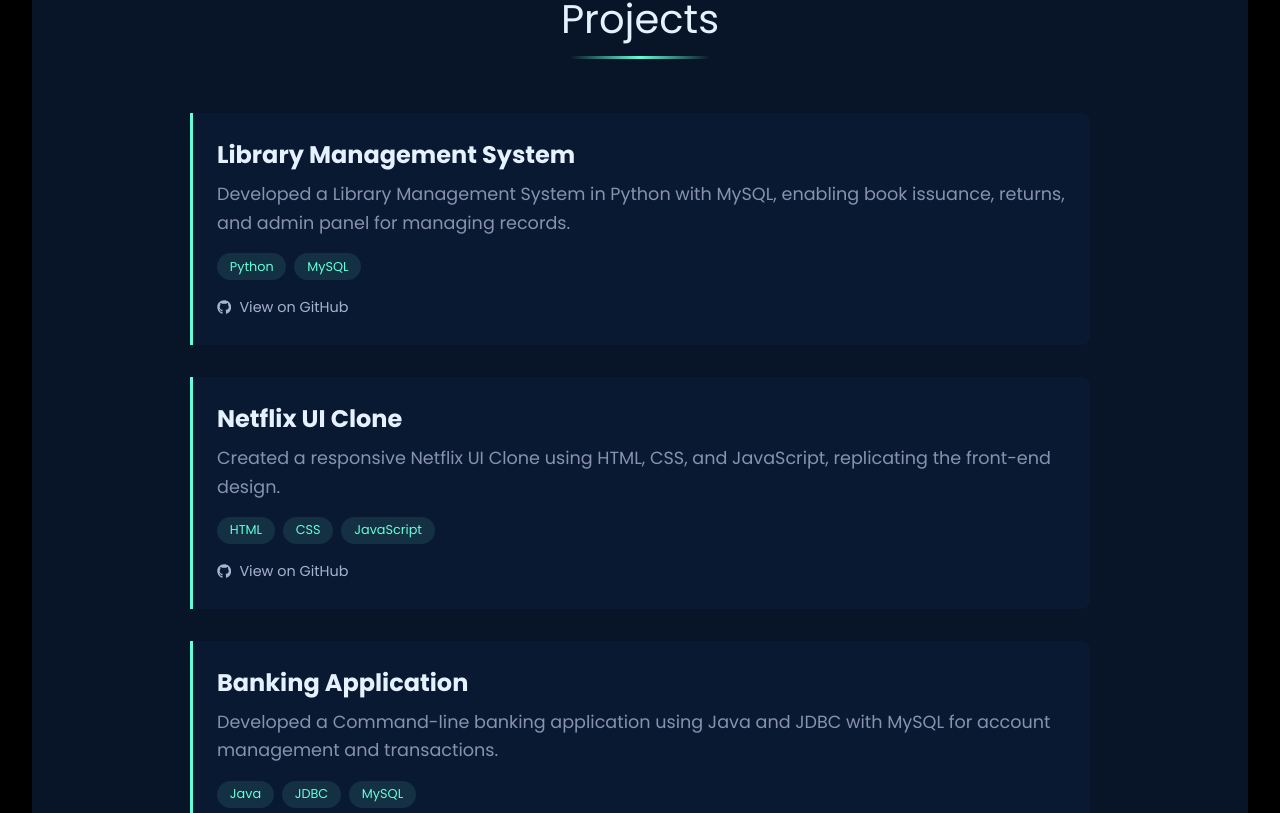
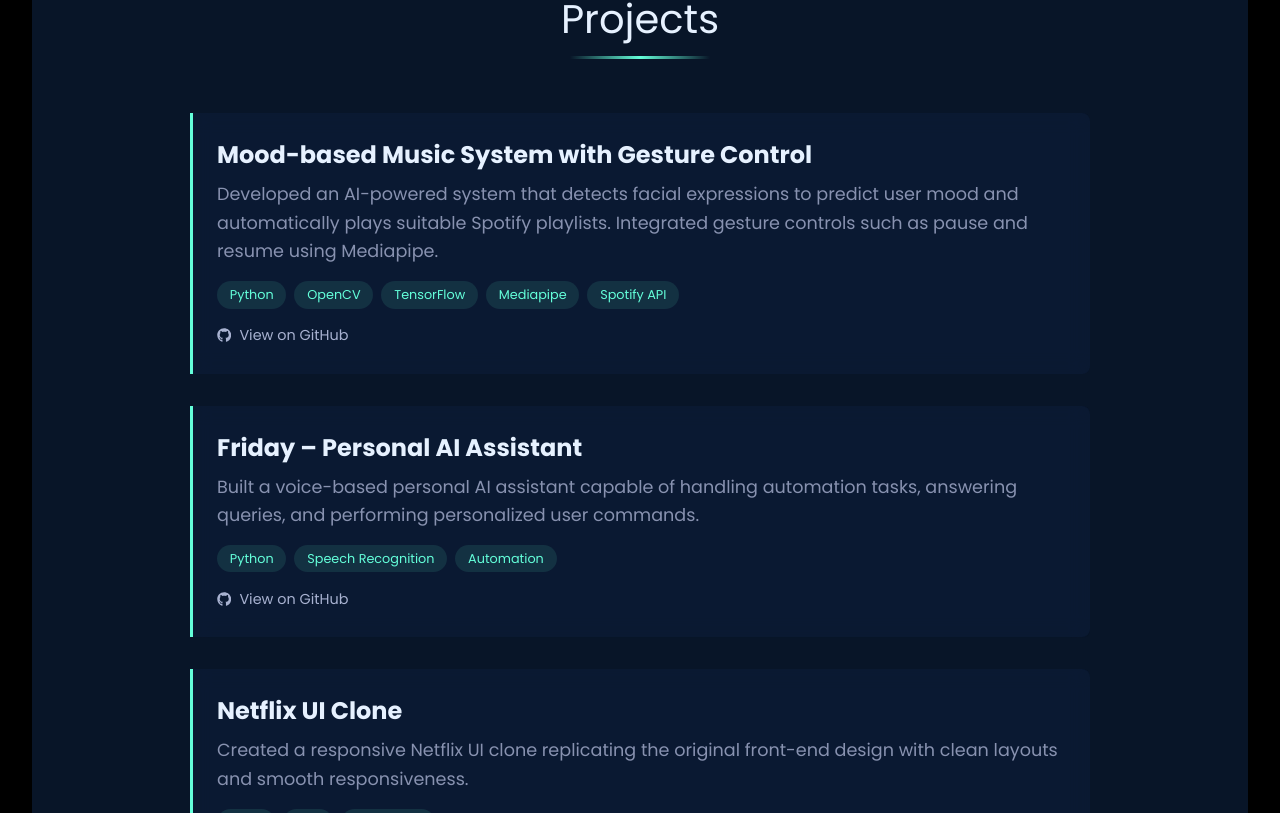
Before and after one commit to kumarsinharitesh/portfolio, a React (Create React App) app: page / in a window 1280 px wide. Shown: the part 3827-4640 px from the top of the page. Built offline with nearby package versions, Linux system fonts and the light colour scheme.

Commit message:
Update project list in Experience component

```diff
--- a/src/components/Experience.js
+++ b/src/components/Experience.js
@@ -6,24 +6,35 @@
 const Experience = () => {
  const projects = [
   {
-      title: "Library Management System",
-      description: "Developed a Library Management System in Python with MySQL, enabling book issuance, returns, and admin panel for managing records.",
-      techStack: ["Python", "MySQL"],
-      link: "https://github.com/kumarsinharitesh/Library-Management-System"
+    title: "Mood-based Music System with Gesture Control",
+    description:
+      "Developed an AI-powered system that detects facial expressions to predict user mood and automatically plays suitable Spotify playlists. Integrated gesture controls such as pause and resume using Mediapipe.",
+    techStack: ["Python", "OpenCV", "TensorFlow", "Mediapipe", "Spotify API"],
+    link: "https://github.com/kumarsinharitesh/Mood-Based-Music-Player-with-Gesture-Control"
+  },
+  {
+    title: "Friday – Personal AI Assistant",
+    description:
+      "Built a voice-based personal AI assistant capable of handling automation tasks, answering queries, and performing personalized user commands.",
+    techStack: ["Python", "Speech Recognition", "Automation"],
+    link: "https://github.com/kumarsinharitesh/Friday-Assistant"
   },
   {
     title: "Netflix UI Clone",
-      description: "Created a responsive Netflix UI Clone using HTML, CSS, and JavaScript, replicating the front-end design.",
+    description:
+      "Created a responsive Netflix UI clone replicating the original front-end design with clean layouts and smooth responsiveness.",
     techStack: ["HTML", "CSS", "JavaScript"],
     link: "https://github.com/kumarsinharitesh/Netflix-UI-Clone"
   },
   {
-      title: "Banking Application",
-      description: "Developed a Command-line banking application using Java and JDBC with MySQL for account management and transactions.",
-      techStack: ["Java", "JDBC", "MySQL"],
-      link: "https://github.com/kumarsinharitesh/Banking-Application"
+    title: "Library Management System",
+    description:
+      "Developed a Python–MySQL based Library Management System enabling book issue/return functionality along with an admin panel for record management.",
+    techStack: ["Python", "MySQL"],
+    link: "https://github.com/kumarsinharitesh/Library-Management-System"
   }
 ];
+
 
   return (
     <section id="experience" className="experience">
```
Lines whose indentation alone changed are shown as unchanged.
